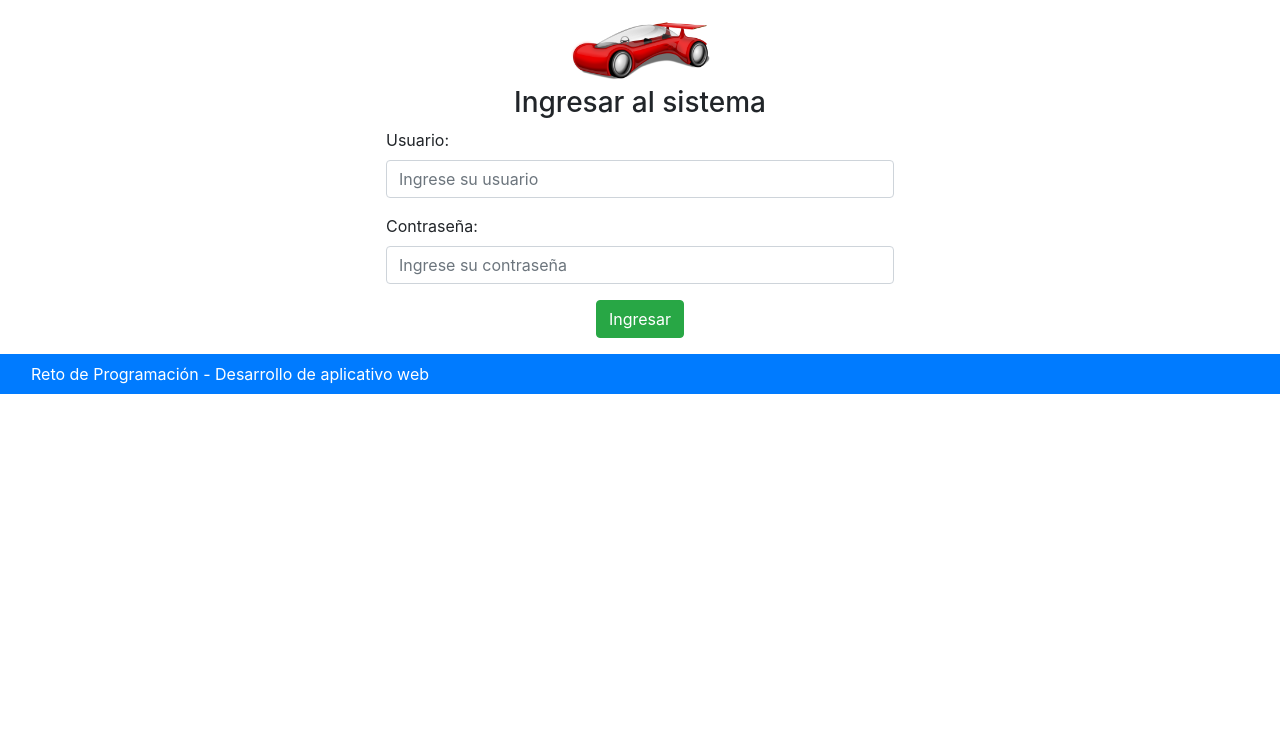
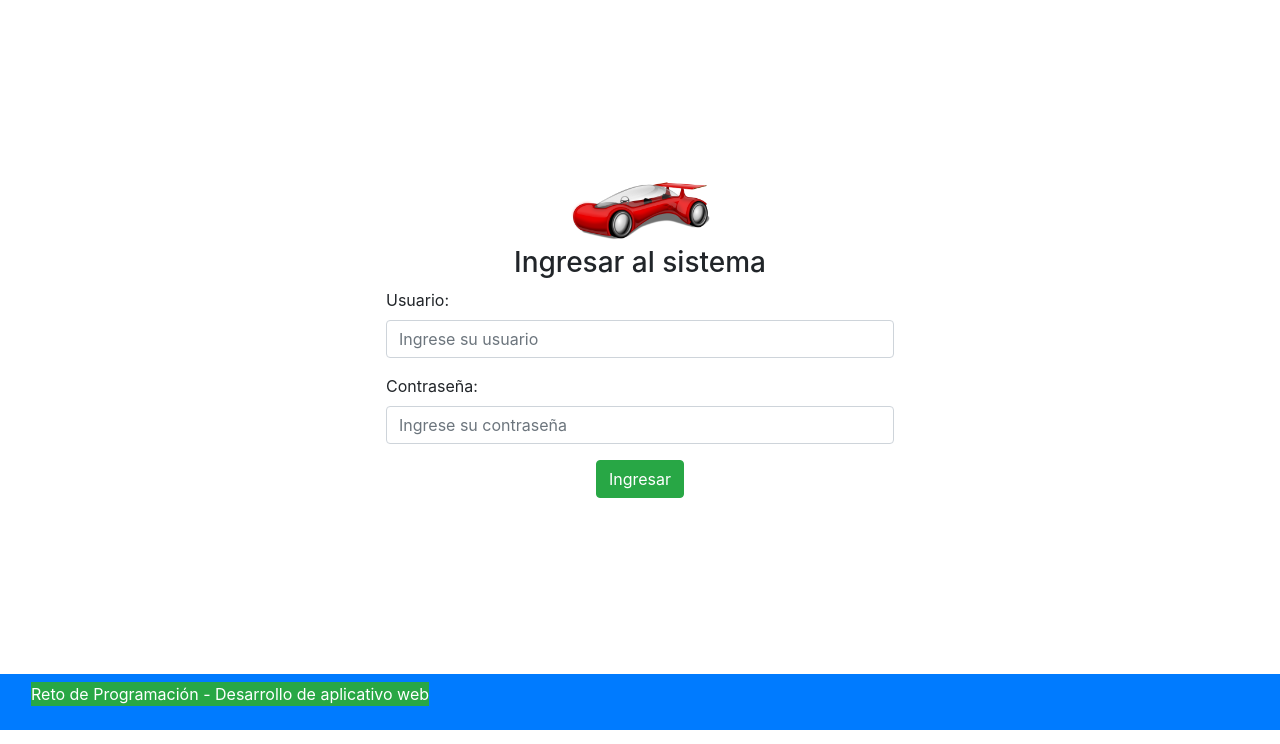
Before and after one commit to EVelasquezDev/gestion-clientes, a PHP site: page / in a window 1280 px wide. Shown: the part 56-800 px from the top of the page. Run offline with PHP 8.4, Linux system fonts and the light colour scheme.

Commit message:
Ajustes footer login

```diff
--- a/css/estilos.css
+++ b/css/estilos.css
@@ -12,6 +12,6 @@ div.image-login img {
 	max-height: 70px;
 }
 
-.footer {
-  height: 40px;
+.espaciado {
+	height: 20vh;
 }
--- a/footer.php
+++ b/footer.php
@@ -2,7 +2,7 @@
 		<div class="container-fluid">
 			<div class="row">
 				<div class="col">
-					<p>Reto de Programación - Desarrollo de aplicativo web</p>
+					<p class="bg-success">Reto de Programación - Desarrollo de aplicativo web</p>
 				</div>
 			</div>
 		</div>
--- a/index.php
+++ b/index.php
@@ -8,6 +8,10 @@
 <?php $title = ''; ?>
 <?php include('header.php') ?>
 	<div class="container">
+		<div class="row espaciado">
+			<div class="col">
+			</div>
+		</div>
 		<div class="row justify-content-center">
 			<div class="col-lg-6 col-12">
 				<div class="p-3">
@@ -34,6 +38,10 @@
 				</div>
 			</div>
 		</div>
+		<div class="row espaciado">
+			<div class="col">
+			</div>
+		</div>
 	</div>
 
 <?php include('registroUsuario.php') ?>
```
